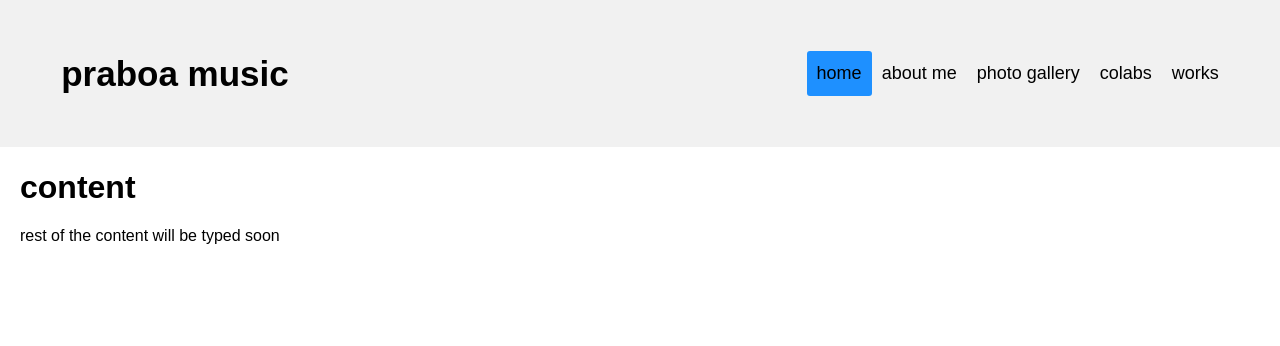
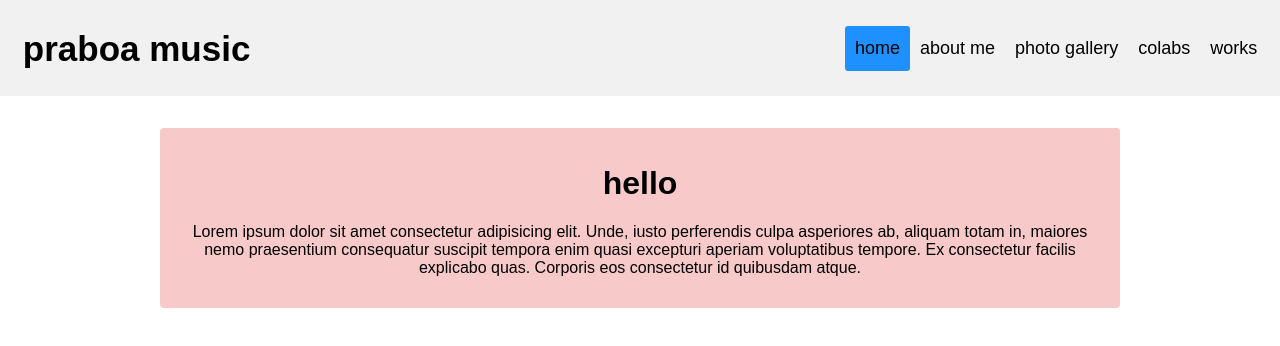
Before and after one commit to Aswin-k-ashok/praboamusical, a plain HTML site: page index.html in a window 1280 px wide. Drawn offline with Linux system fonts and the light colour scheme.

Commit message:
8:28,14-6

```diff
--- a/index.html
+++ b/index.html
@@ -21,10 +21,14 @@
         </div>
     </div>
 
-  <div style="padding-left:20px;">
-    <h1>content</h1>
-    <p>rest of the content will be typed soon</p>
-
+  <div style="margin:2em;">
+<div class="containerAbout">
+    <h1>hello</h1>
+    <p>Lorem ipsum dolor sit amet consectetur adipisicing elit. Unde,
+        iusto perferendis culpa asperiores ab, aliquam totam in, maiores nemo
+        praesentium consequatur suscipit tempora enim quasi excepturi
+         aperiam voluptatibus tempore. Ex consectetur facilis explicabo quas. Corporis eos consectetur id quibusdam atque.</p>
+</div>
   </div>
 
     <div class="footer">
--- a/style.css
+++ b/style.css
@@ -8,7 +8,7 @@ body{
 .header{
     overflow: hidden;
     background-color: #f1f1f1;
-    padding: 4% 4%;
+    padding: 2% 1%;
 }
 
 .header a{
@@ -52,3 +52,13 @@ body{
      }
 
 }
+
+
+.containerAbout{
+    background-color:#f7cac9 ;
+    padding: 15px;
+    text-align: center;
+    border-radius: 4px;
+    max-width: 60em;
+    margin: auto;
+}
```
